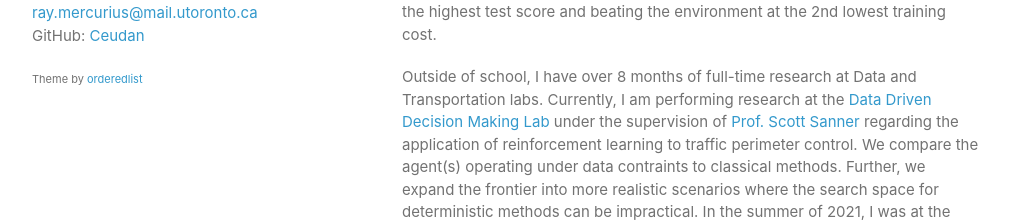
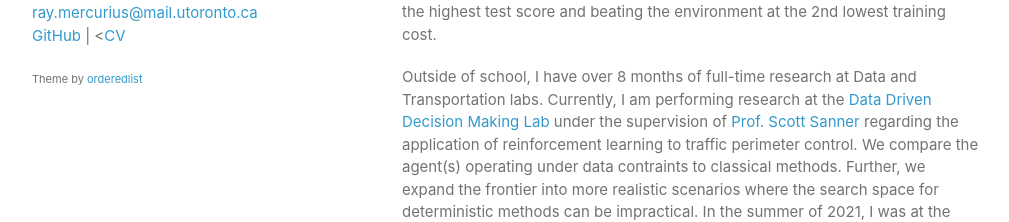
Before and after one commit to Ceudan/Ceudan_Reads.github.io, a Jekyll site: the page built from index.md, in a window 1280 px wide. Shown: the part 369-591 px from the top of the page, without its empty margins (133-1142 px from the left). Built offline with Jekyll 4.4.1, drawn with Linux system fonts in a browser that asks for light colours.

Commit message:
Update default.html

```diff
--- a/_layouts/default.html
+++ b/_layouts/default.html
@@ -21,7 +21,8 @@
         {% endif %}
 
         <p>Email: <a href="ray.mercurius@mail.utoronto.ca">ray.mercurius@mail.utoronto.ca</a><br>
-        GitHub: <a href="https://github.com/Ceudan">Ceudan</a>
+        <a href="https://github.com/Ceudan">GitHub</a> | <<a href="/docs/cv/doc.pdf">CV</a>
+
         </p>
 
         <p><small>Theme by <a href="https://github.com/orderedlist">orderedlist</a></small></p>
```
